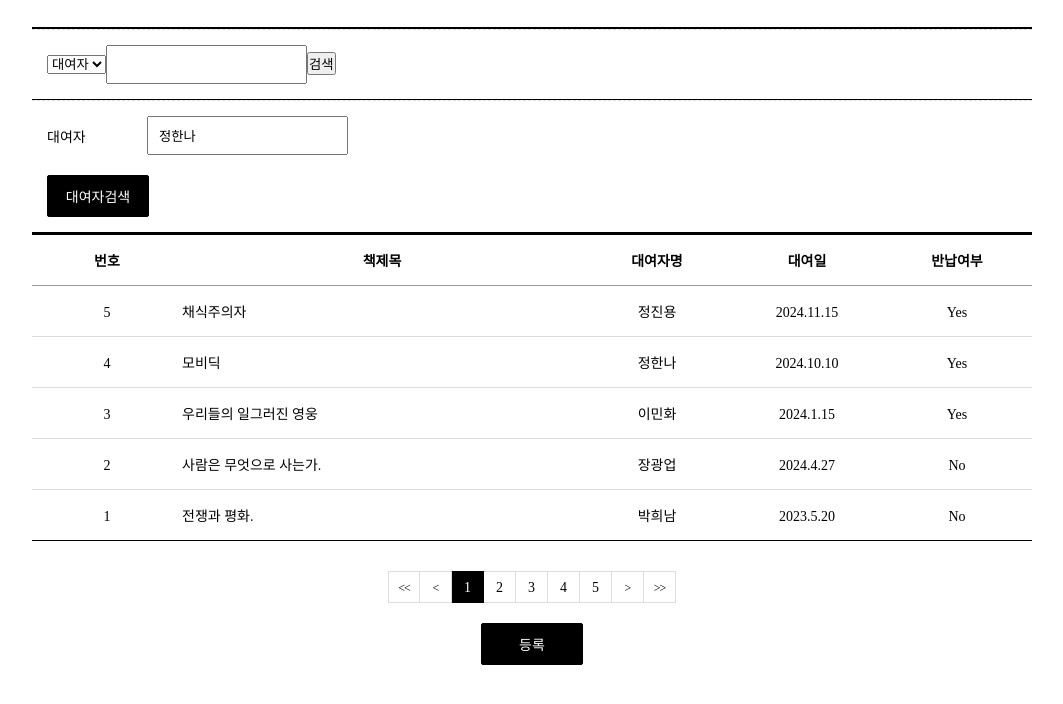
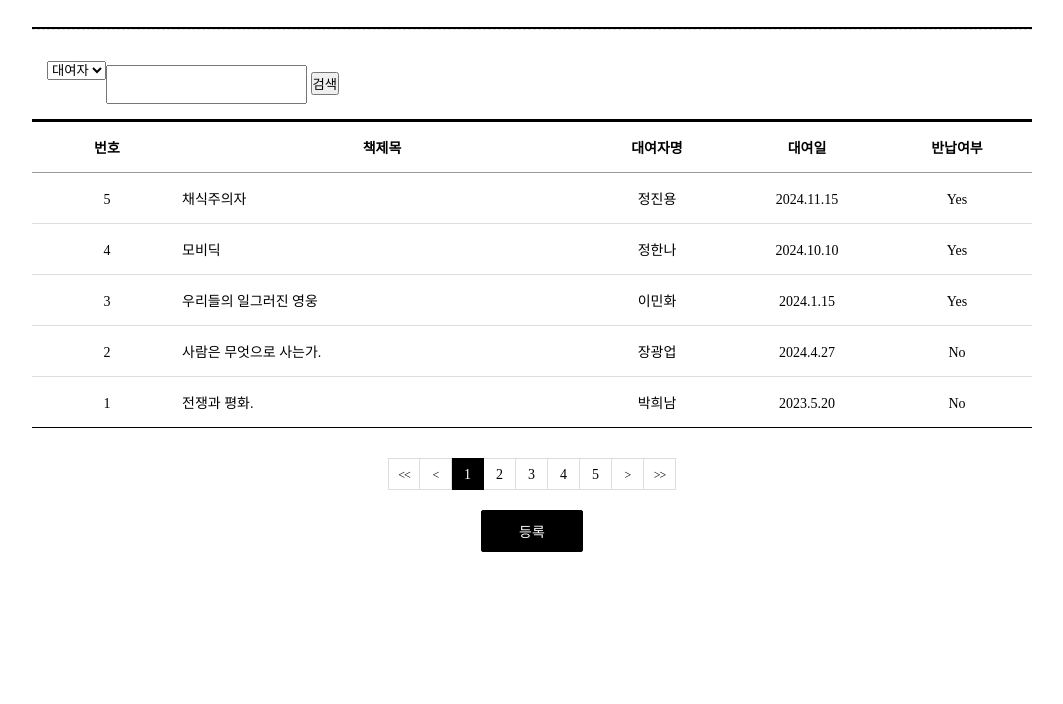
Before and after one commit to hatemarry/hanna.home1, a plain HTML site: page list.html in a window 1280 px wide. Shown: the part 172-876 px from the top of the page, without its empty margins (108-1171 px from the left). After the commit the page ends 824 px from the top, so only its background shows below. Drawn offline with Linux system fonts and the light colour scheme.

Commit message:
Update list.html

```diff
--- a/list.html
+++ b/list.html
@@ -15,6 +15,7 @@
 
         <div class="board_write">
           <div class="info">
+             <dl>
                 <form>
                 <span> ▷ 총 13건의 대여현황이 있습니다. </span>
                     <span class="right";>
@@ -23,10 +24,12 @@
                         <option value="1"; name="대여자"; >대여자</option>
                         <option value="2";name="책제목";>책제목</option>
                         </select>
-            <input type="text";> <input type="button" name="검색" class="gradient" value="검색" >
+                        <dd class="bt_wrap"><input type="text";> <input type="button" name="검색" class="gradient" value="검색" ></dd>
                     </span>
                 </form>
+             </dl>
           </div>
+            <!--
           <div class="info">
              <dl>
                 <dt>대여자</dt>
@@ -34,6 +37,7 @@
                 <dt></dt><dd class="bt_wrap"><a href="list.html" class="on">대여자검색</a></dd>
              </dl>
           </div>
+        -->
         </div>
         <div class="board_list_wrap">
             <div class="board_list">
```
Lines whose indentation alone changed are shown as unchanged.
